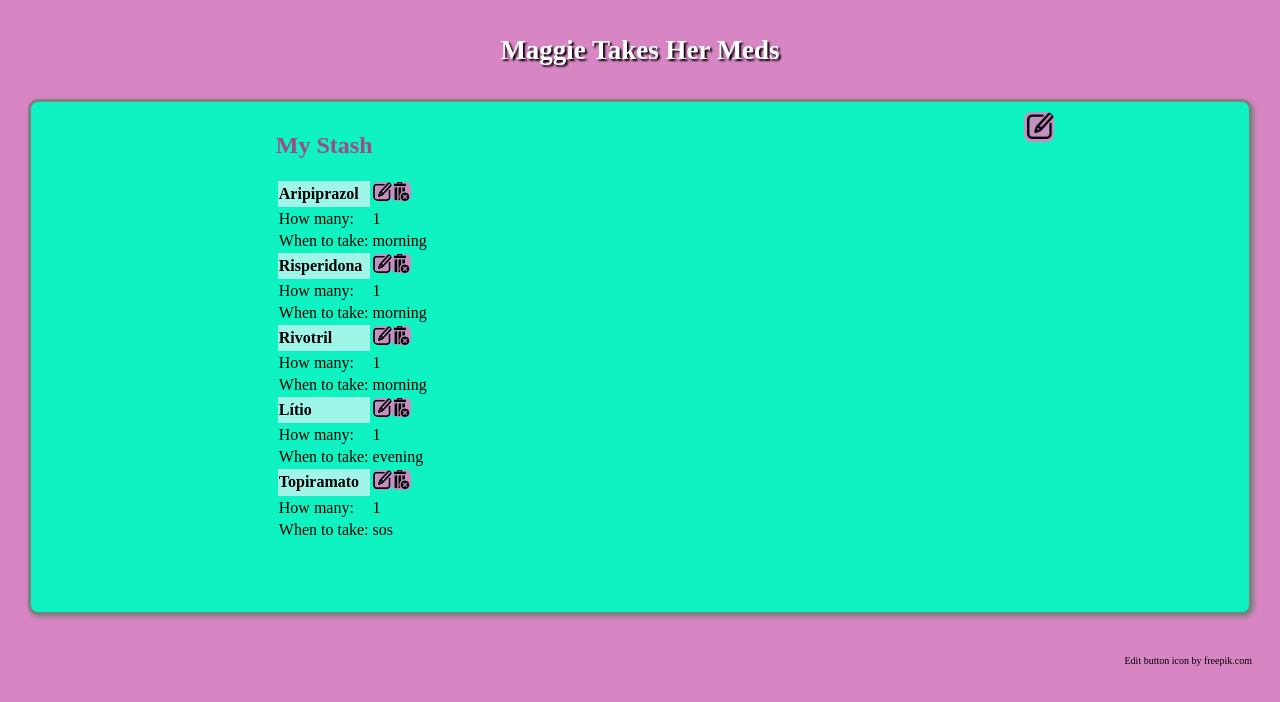
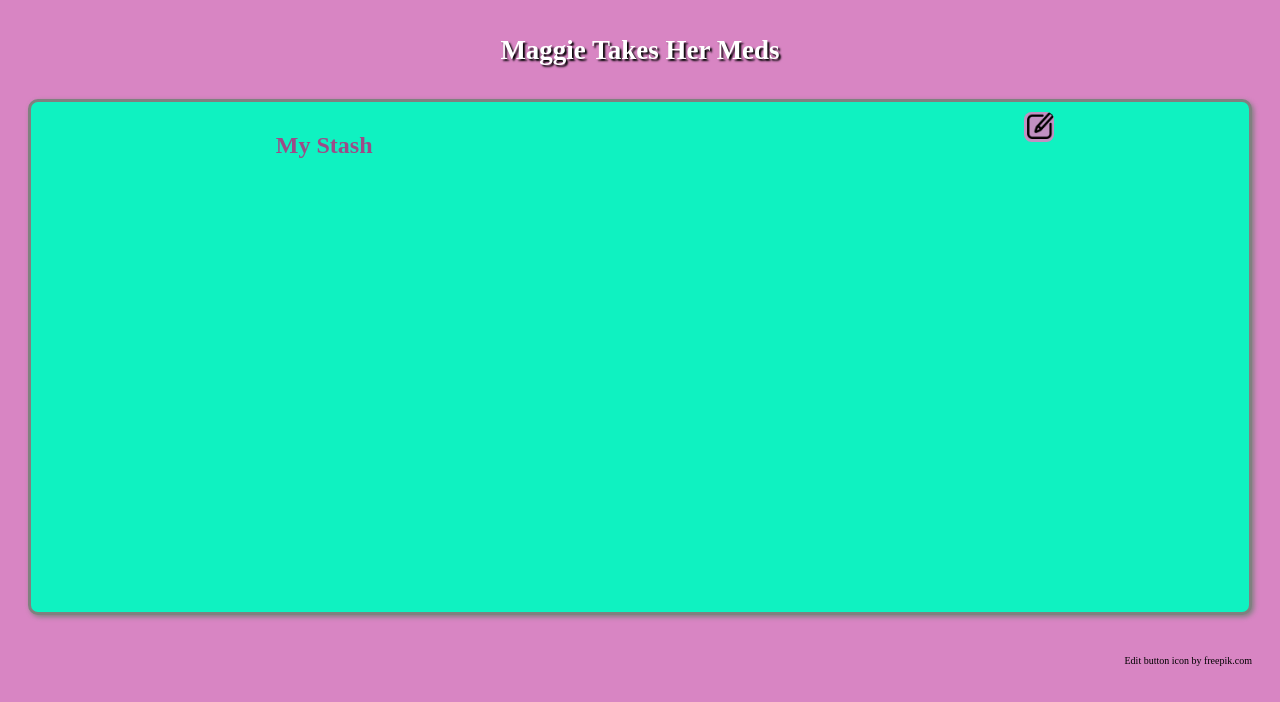
Before and after one commit to APereira23/maggie-takes-her-meds, a React (Create React App) app: page / in a window 1280 px wide. Shown: the top 702 px of the page. Built offline with nearby package versions, Linux system fonts and the light colour scheme.

Commit message:
Deleted mock data

```diff
--- a/src/data.js
+++ b/src/data.js
@@ -1,12 +1,6 @@
 import uniqid from "uniqid";
 
-const list = [
-  new Item("Aripiprazol", 1, "morning"),
-  new Item("Risperidona", 1, "morning"),
-  new Item("Rivotril", 1, "morning"),
-  new Item("Lítio", 1, "evening"),
-  new Item("Topiramato", 1, "sos"),
-];
+const list = [];
 
 function Item(name, dose, time) {
   this.name = name;
```
